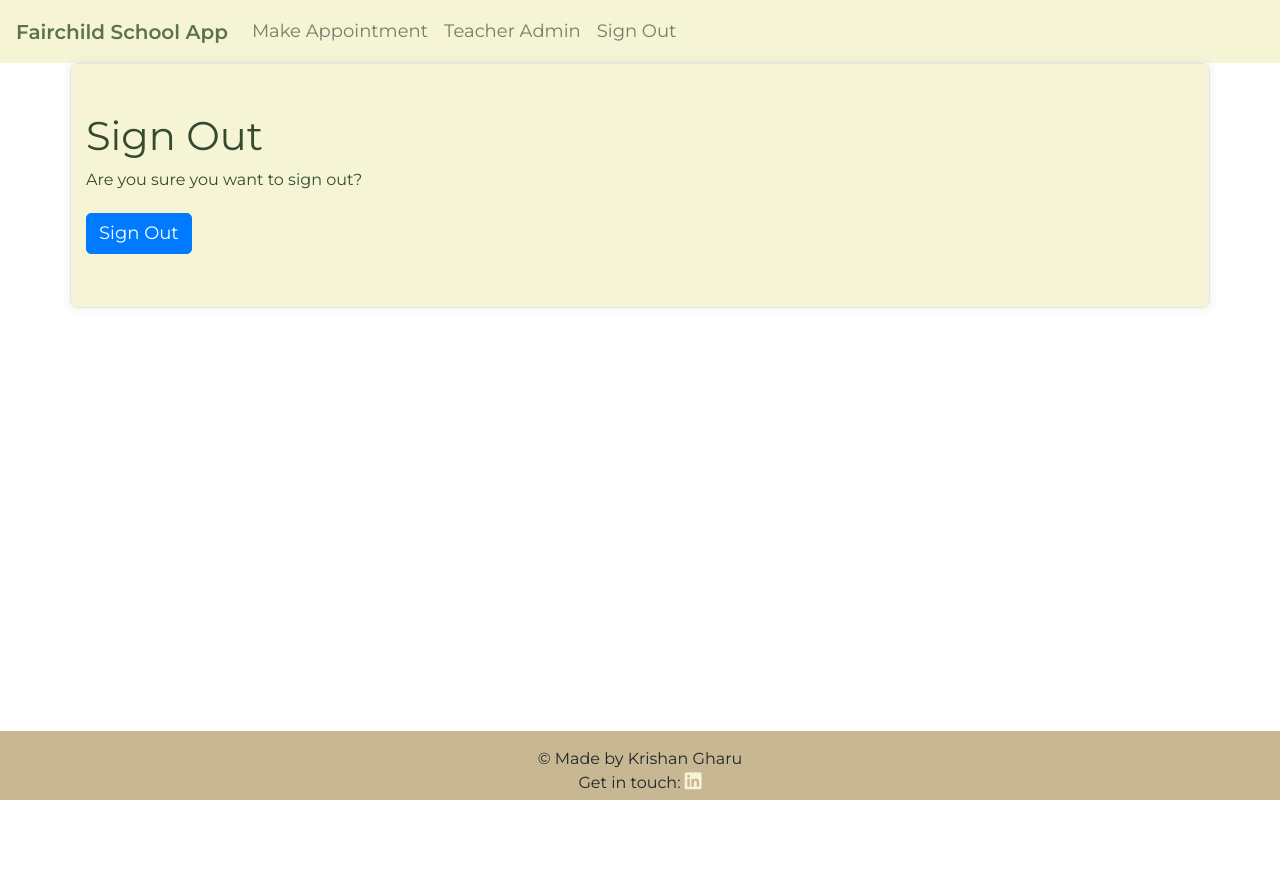
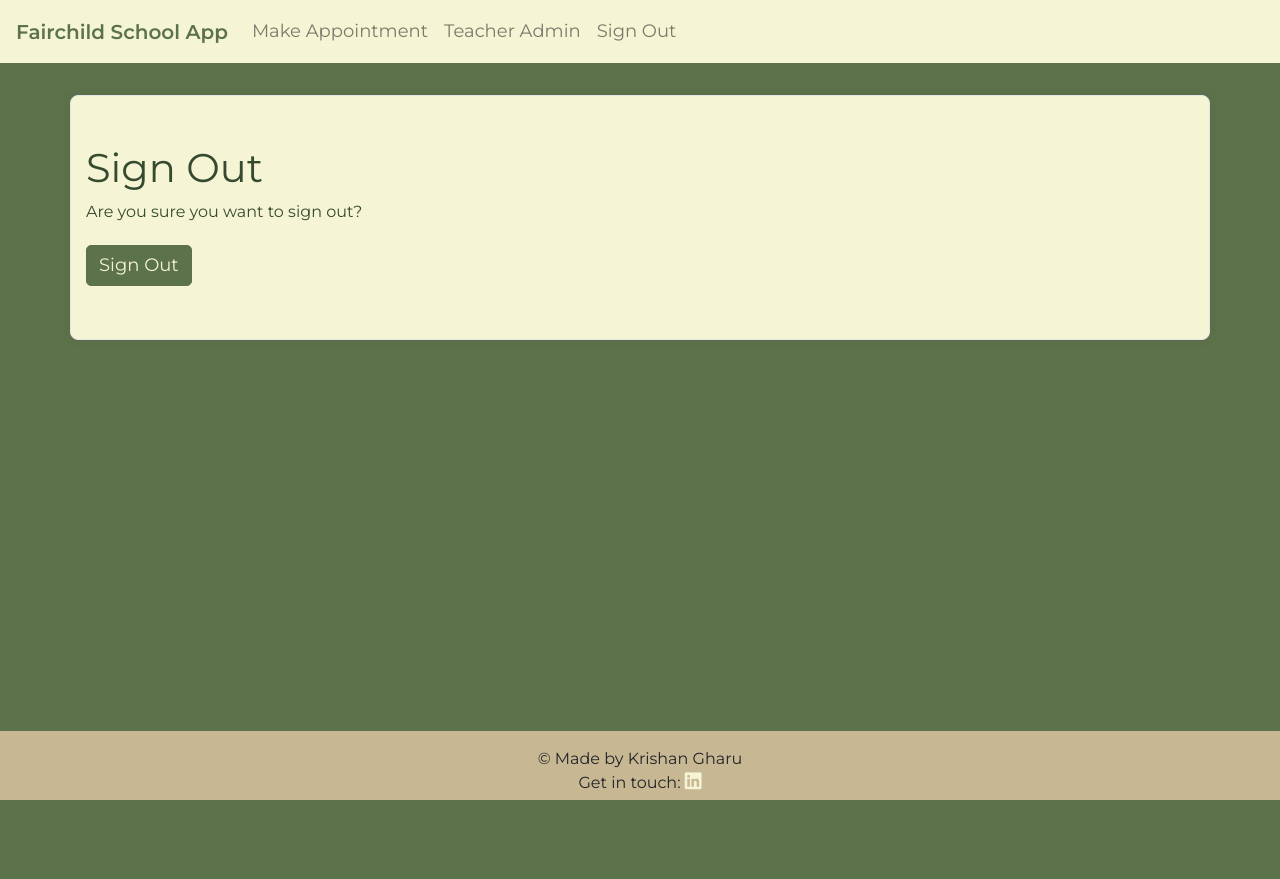
Before and after one commit to kslg/appointment-app, a Django app: page /accounts/logout/ in a window 1280 px wide. Before the commit the page ends 800 px from the top, so only its background shows below. Run offline with Django 3.2, Linux system fonts and the light colour scheme; the visitor is signed in with stand-in values (Sample User, id 1); some libraries are stand-ins or nearby versions.

Commit message:
Add style classes to update layout and styles

```diff
--- a/templates/account/logout.html
+++ b/templates/account/logout.html
@@ -3,12 +3,10 @@
 {% block content %}
 
 {% load crispy_forms_tags %}
-
-<div class="card container py-5">
+<div class="container-fluid logout-background">
+  <div class="card container py-5 logout-card">
     <h1>Sign Out</h1>
-
     <p>Are you sure you want to sign out?</p>
-
     <form method="post" action="{% url 'account_logout' %}">
       {% csrf_token %}
       {% if redirect_field_value %}
@@ -17,5 +15,6 @@
       <button class="btn btn-primary" type="submit">Sign Out</button>
     </form>
   </div>
+</div>
 
 {% endblock %}
```
Lines whose indentation alone changed are shown as unchanged.
